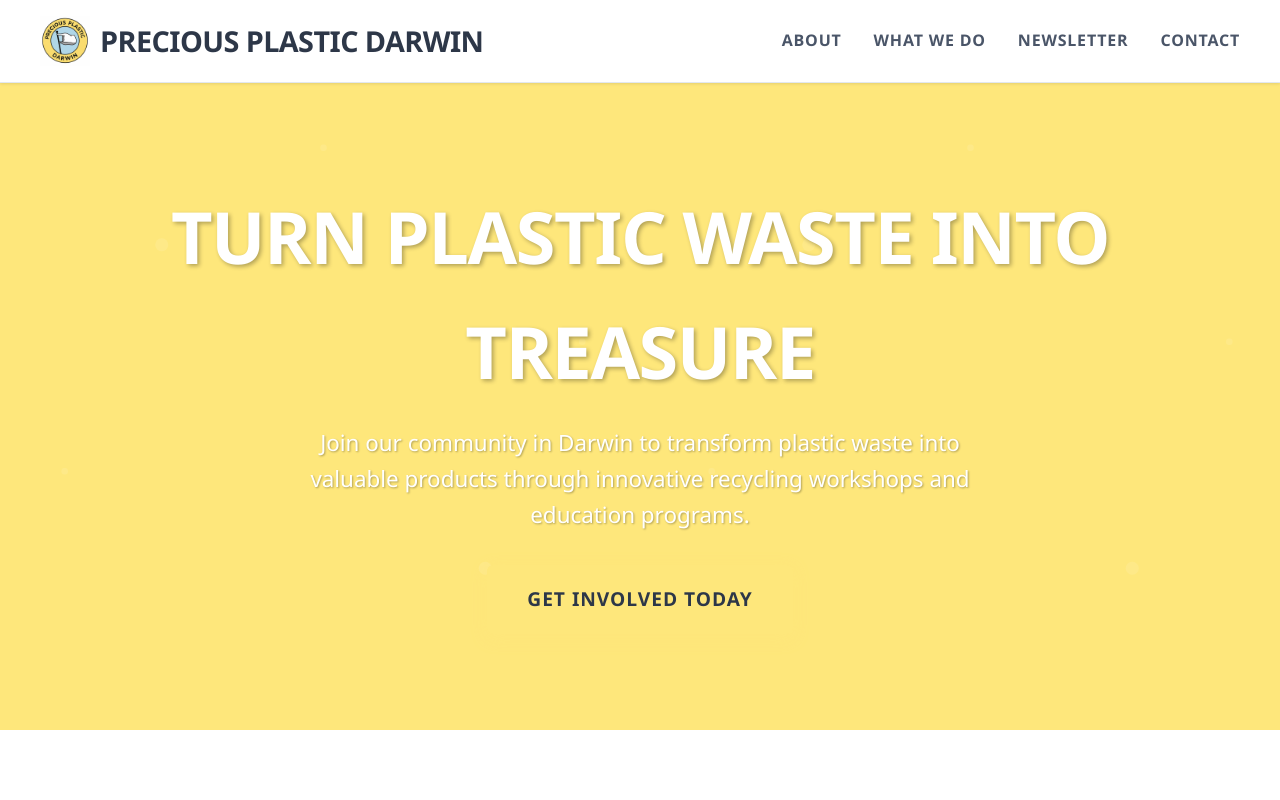
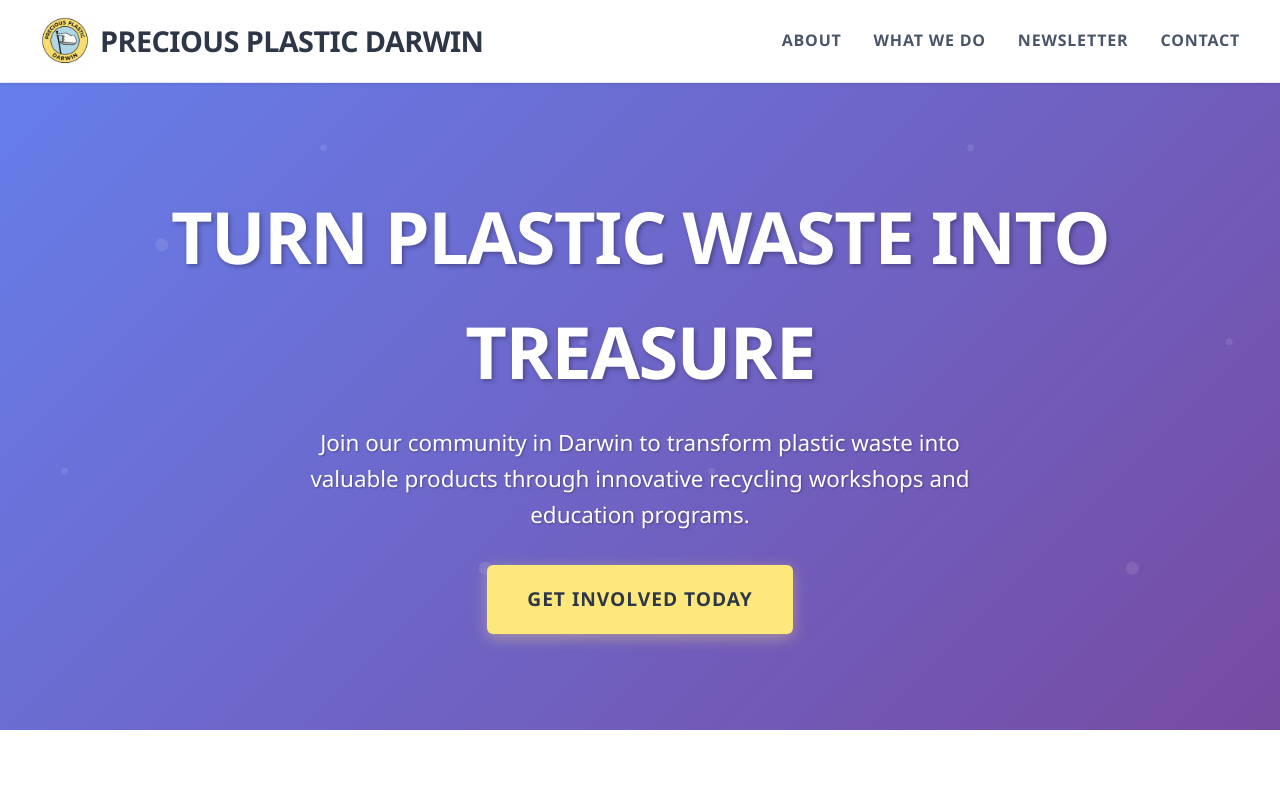
Before and after one commit to aldrinmagno/preciousplasticau, a Vue app: page / in a window 1280 px wide. Shown: the top 800 px of the page. Built offline with nearby package versions, Linux system fonts and the light colour scheme.

Commit message:
Revert hero section background color

```diff
--- a/src/components/HeroSection.vue
+++ b/src/components/HeroSection.vue
@@ -19,7 +19,7 @@
   text-align: center;
   padding: 6rem 0;
   color: white;
-  background: #fee77b;
+  background: linear-gradient(135deg, #667eea 0%, #764ba2 100%);
   position: relative;
   overflow: hidden;
 }
```
